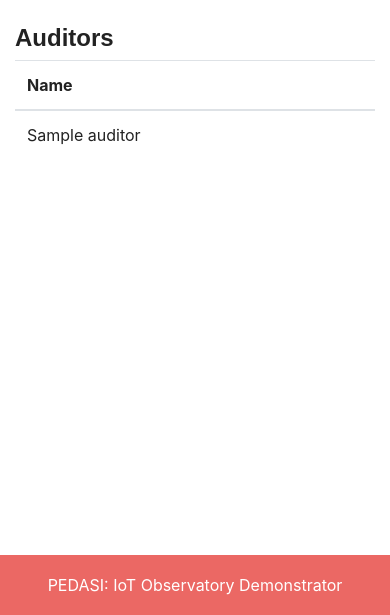
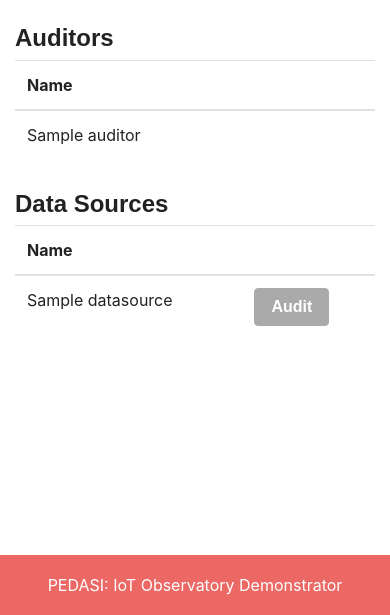
Before and after one commit to tiferrei/PEDASI, a Django app: template profiles/templates/profiles/organisational_unit/detail.html in a window 390 px wide. Shown: the part 229-844 px from the top of the page. Run offline with Django 3.2, Linux system fonts and the light colour scheme; the template is opened without the code that fills it: most values are stand-ins (such as "Sample title", 1, 10 or a date in 2020); parts of the project's set-up code (start-up, migrations or seed data) failed here and were passed over; some libraries are stand-ins or nearby versions; some web fonts are replaced.

Commit message:
Add audit view to datasources and via organisational unit detail

```diff
--- a/datasources/urls.py
+++ b/datasources/urls.py
@@ -12,6 +12,10 @@ urlpatterns = [
     path('<int:pk>/',
          views.datasource.DataSourceDetailView.as_view(),
          name='datasource.detail'),
+
+    path('<int:pk>/audit',
+         views.datasource.DataSourceAuditView.as_view(),
+         name='datasource.audit'),
 
     path('<int:pk>/query',
          views.datasource.DataSourceQueryView.as_view(),
--- a/profiles/templates/profiles/organisational_unit/detail.html
+++ b/profiles/templates/profiles/organisational_unit/detail.html
@@ -16,7 +16,15 @@
         </ol>
     </nav>
 
-    <h2>{{ organisational_unit.name }}</h2>
+    <div class="row">
+        <div class="col-md-10 col-sm-8">
+            <h2>{{ organisational_unit.name }}</h2>
+        </div>
+
+        <div class="col-md-2 col-sm-4">
+        </div>
+    </div>
+
 
     <h4 class="pt-3">Auditors</h4>
 
@@ -36,4 +44,26 @@
         </tbody>
     </table>
 
+    <h4 class="pt-3">Data Sources</h4>
+    <table class="table">
+        <thead>
+        <tr>
+            <th scope="col">Name</th>
+            <th scope="col"></th>
+        </tr>
+        </thead>
+
+        <tbody>
+        {% for datasource in datasources %}
+            <tr>
+                <td>{{ datasource.name }}</td>
+                <td>
+                    <a href="{% url 'datasources:datasource.audit' pk=datasource.pk %}"
+                       class="btn btn-secondary" role="button">Audit</a>
+                </td>
+            </tr>
+        {% endfor %}
+        </tbody>
+    </table>
+
 {% endblock %}
--- a/profiles/templates/profiles/user/profile.html
+++ b/profiles/templates/profiles/user/profile.html
@@ -27,7 +27,7 @@
                 <td>Organisational Unit</td>
                 <td>
                     {{ request.user.organisational_unit.name }}
-                    <a href="{% url 'profiles:organisational_unit.detail' pk=request.user.organisational_unit_id %}"
+                    <a href="{% url 'profiles:org_unit.detail' pk=request.user.organisational_unit_id %}"
                        class="btn btn-info">Detail</a>
                 </td>
             </tr>
--- a/profiles/urls.py
+++ b/profiles/urls.py
@@ -21,5 +21,5 @@ urlpatterns = [
 
     path('orgunit/<int:pk>',
          views.organisational_unit.OrganisationalUnitDetailView.as_view(),
-         name='organisational_unit.detail'),
+         name='org_unit.detail'),
 ]
```
Also changed, not shown: datasources/templates/datasources/datasource/audit.html (added, +51 -0 lines), datasources/views/datasource.py (+14 -0 lines), profiles/views/organisational_unit.py (+9 -0 lines).
